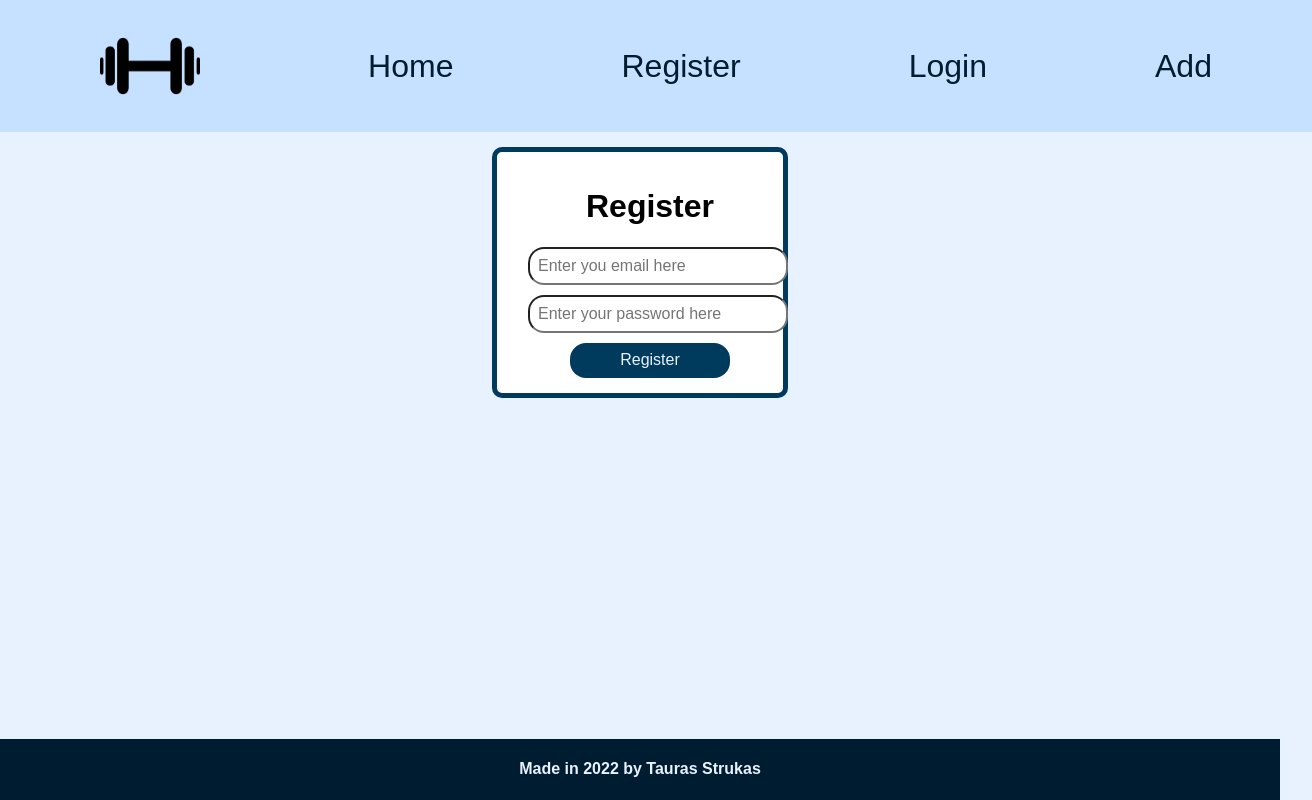
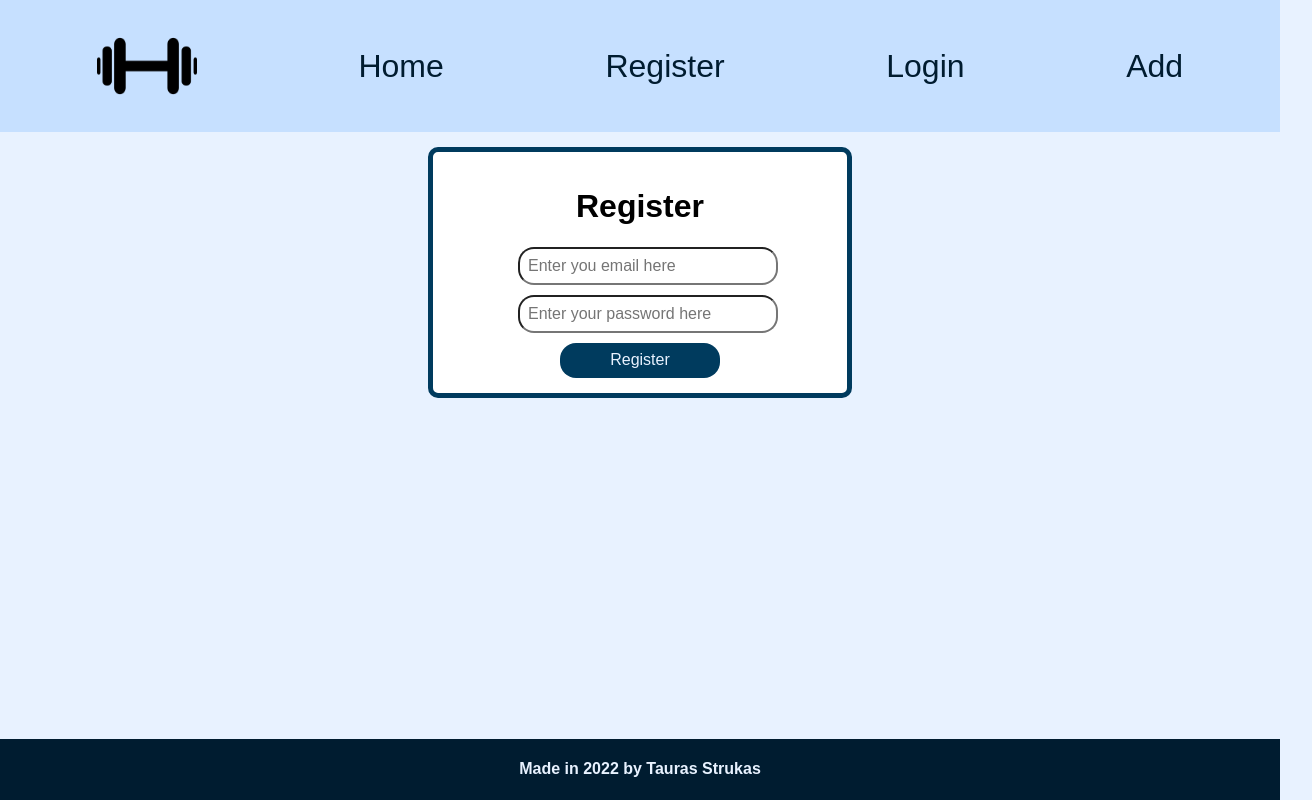
Before and after one commit to bovineCossack/workout_app, a React (Create React App) app: page /register in a window 1280 px wide. Shown: the whole page, 1312 px wide, since content can reach past the window. Built offline with nearby package versions, Linux system fonts and the light colour scheme; no server answers; a web font is replaced by a local one.

Commit message:
header no longer clips

```diff
--- a/src/components/ContentWrapper/ContentWrapper.styles.js
+++ b/src/components/ContentWrapper/ContentWrapper.styles.js
@@ -4,7 +4,7 @@ export const Content = styled.div`
     font-family: 'Kdam Thmor Pro', sans-serif;
     background-color: #fff;
     margin: 0 auto;
-    max-width: 20%;
+    width: 30%;
     border: 5px solid rgb(0, 59, 94);
     border-radius: 10px;
     padding: 15px;
--- a/src/components/Header/Header.styles.js
+++ b/src/components/Header/Header.styles.js
@@ -2,7 +2,7 @@ import styled from 'styled-components';
 import { NavLink } from 'react-router-dom';
 
 export const Header = styled.nav`
-  width: 100%;
+  box-sizing: border-box;
   display: flex;
   font-size: 200%;
   justify-content: space-around;
--- a/src/pages/Add.jsx
+++ b/src/pages/Add.jsx
@@ -17,14 +17,15 @@ const Add = () => {
 
   return (
     <ContentWrapper>
+      <h1>Add a new exercise</h1>
       <Form
         onSubmit={(e) => {
           e.preventDefault();
-          const res = sendAddFetch('exercises', exData);
-          if (res.success === true) {
-            navigation('/', { redirect: true });
+          const resp = sendAddFetch('exercises', exData);
+          if (resp.success === true) {
+            navigation('/', { replace: true });
           }
-          if (res.success === false) {
+          if (resp.success === false) {
             return false;
           }
         }}
--- a/src/pages/Register.jsx
+++ b/src/pages/Register.jsx
@@ -35,7 +35,7 @@ function Register() {
       navigate('/login', { replace: true });
     }
     if (resp.success === false) {
-      return false;
+      setIsError(true);
     }
   }
 
```
